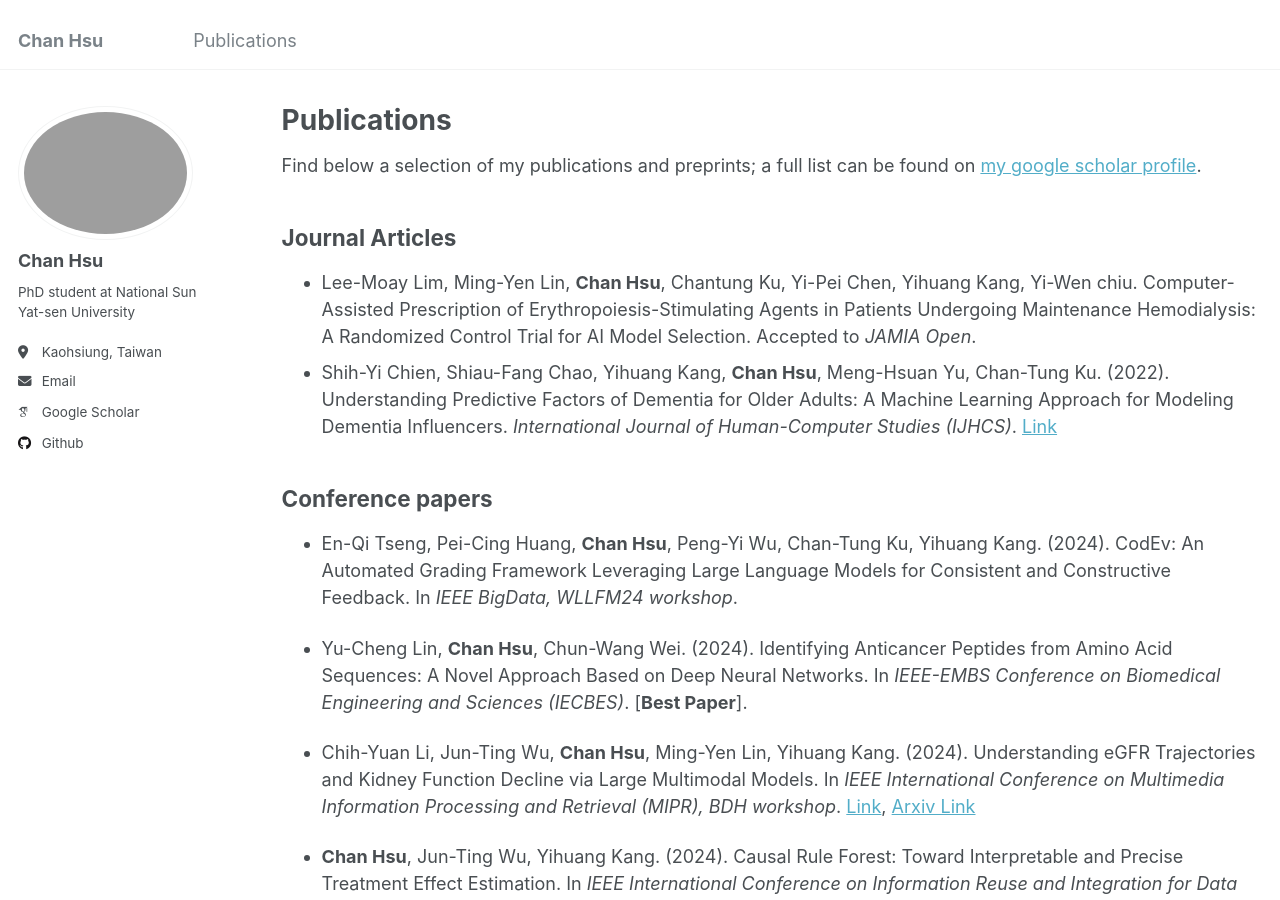
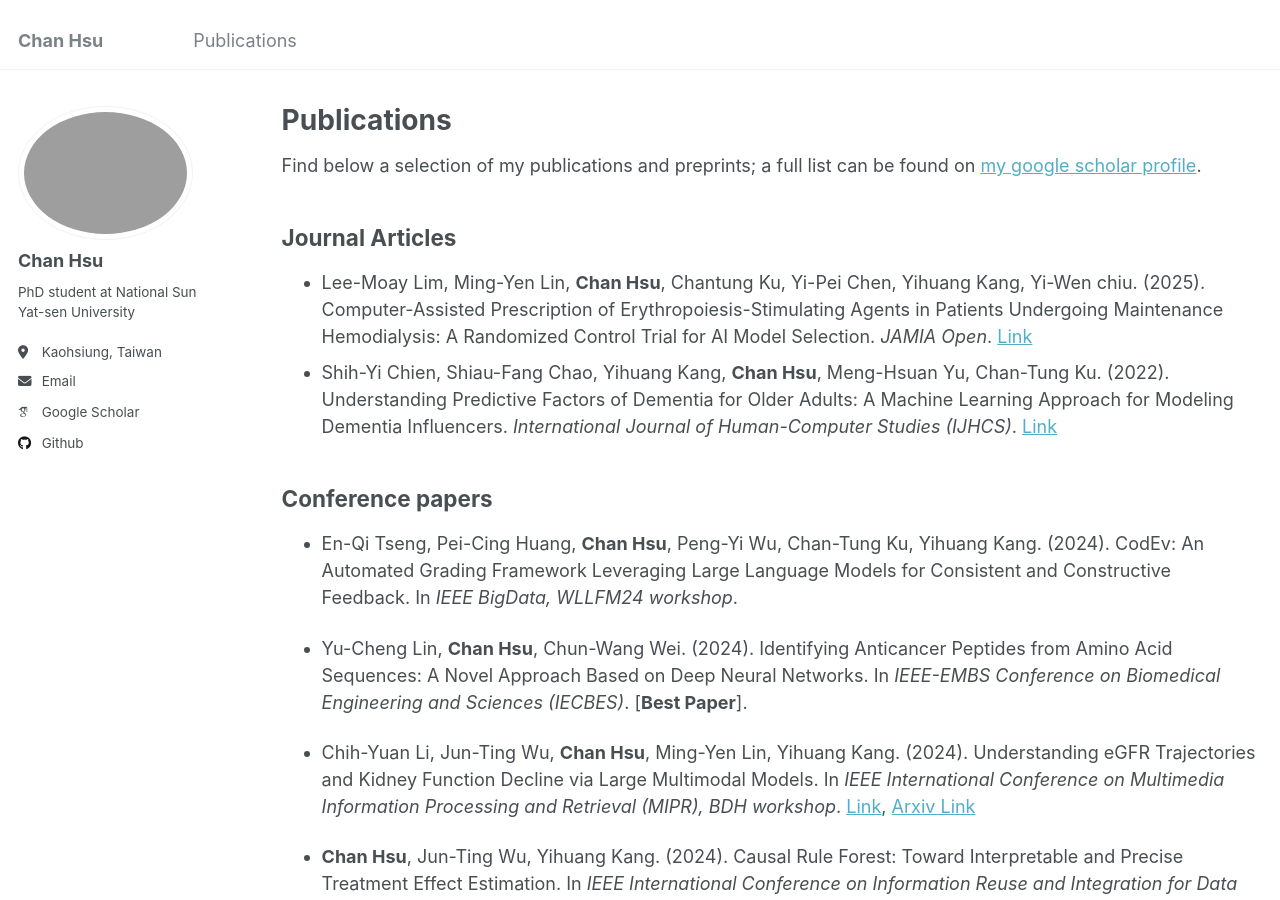
Before and after one commit to chanshsu/chanshsu.github.io, a Jekyll site: the page built from _pages/publications.md, in a window 1280 px wide and 900 px high. Built offline with Jekyll 4.4.1, drawn with Linux system fonts in a browser that asks for light colours; some web fonts are replaced.

Commit message:
Update publications.md

```diff
--- a/_pages/publications.md
+++ b/_pages/publications.md
@@ -8,7 +8,7 @@ author_profile: true
 Find below a selection of my publications and preprints; a full list can be found on [my google scholar profile](https://scholar.google.com/citations?user=qOfvi1oAAAAJ).
 
 ## Journal Articles
-- Lee-Moay Lim, Ming-Yen Lin, **Chan Hsu**, Chantung Ku, Yi-Pei Chen, Yihuang Kang, Yi-Wen chiu. Computer-Assisted Prescription of Erythropoiesis-Stimulating Agents in Patients Undergoing Maintenance Hemodialysis: A Randomized Control Trial for AI Model Selection. Accepted to _JAMIA Open_.
+- Lee-Moay Lim, Ming-Yen Lin, **Chan Hsu**, Chantung Ku, Yi-Pei Chen, Yihuang Kang, Yi-Wen chiu. (2025). Computer-Assisted Prescription of Erythropoiesis-Stimulating Agents in Patients Undergoing Maintenance Hemodialysis: A Randomized Control Trial for AI Model Selection. _JAMIA Open_. [Link](https://doi.org/10.1093/jamiaopen/ooaf020)
 - Shih-Yi Chien, Shiau-Fang Chao, Yihuang Kang, **Chan Hsu**, Meng-Hsuan Yu, Chan-Tung Ku. (2022). Understanding Predictive Factors of Dementia for Older Adults: A Machine Learning Approach for Modeling Dementia Influencers. _International Journal of Human-Computer Studies (IJHCS)_. [Link](https://www.sciencedirect.com/science/article/abs/pii/S1071581922000611)
 
 ## Conference papers
```
